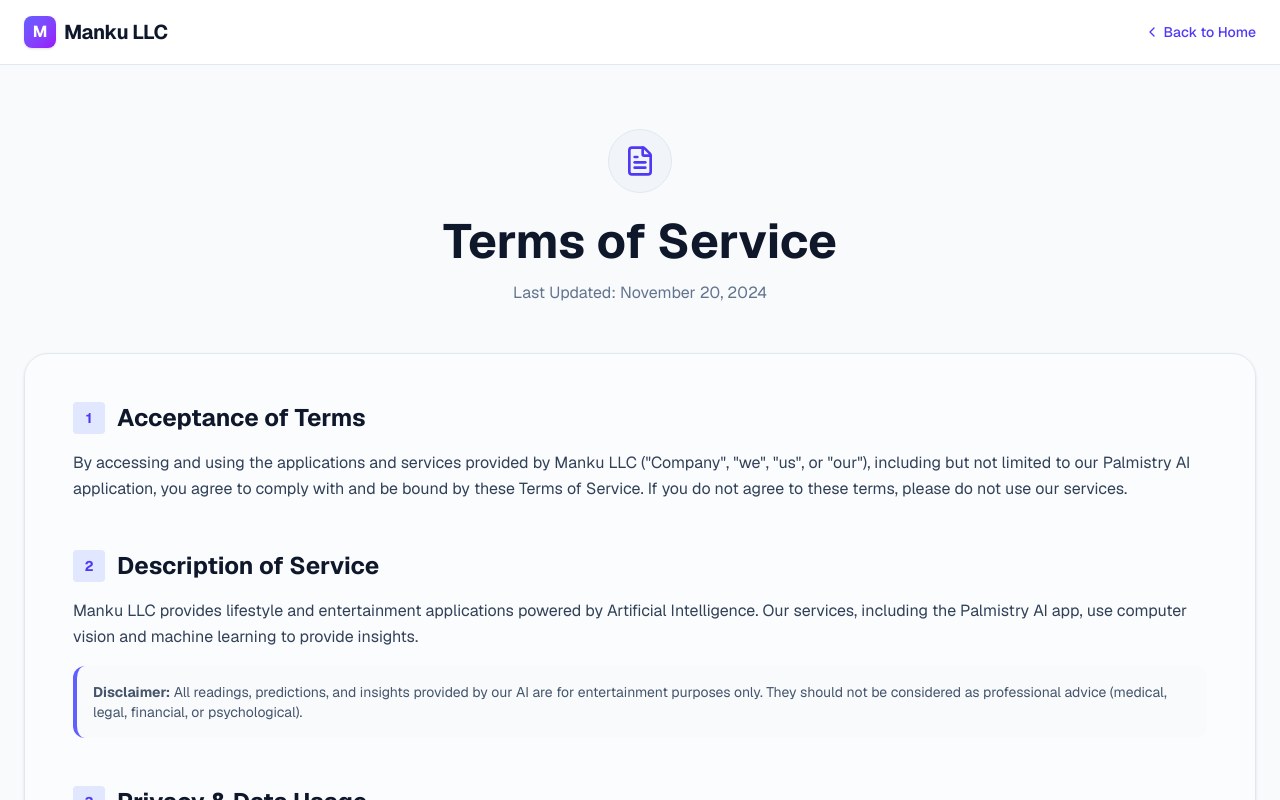
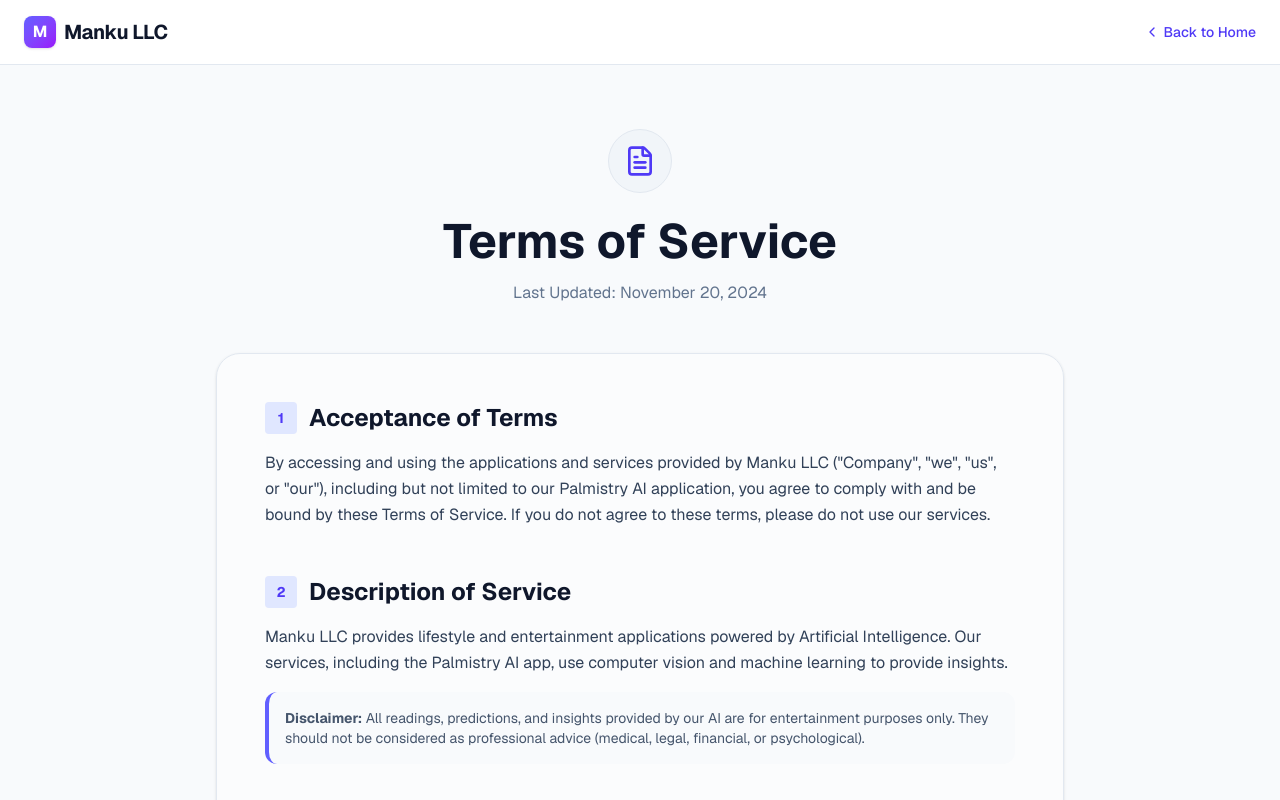
Before and after one commit to testforme233/MANKU, a Next.js app: page /terms in a window 1280 px wide. Shown: the top 800 px of the page. Built offline with nearby package versions, Linux system fonts and the light colour scheme.

Commit message:
调整服务条款页面的主内容最大宽度

```diff
--- a/app/terms/page.tsx
+++ b/app/terms/page.tsx
@@ -30,7 +30,7 @@
       </nav>
 
       {/* Main Content */}
-      <main className="max-w-7xl mx-auto px-6 py-16">
+      <main className="max-w-4xl mx-auto px-6 py-16">
 
         <header className="mb-12 text-center">
           <div className="inline-flex items-center justify-center w-16 h-16 rounded-full bg-slate-100 dark:bg-slate-900 border border-slate-200 dark:border-slate-800 mb-6 text-indigo-600 dark:text-indigo-400">
```
